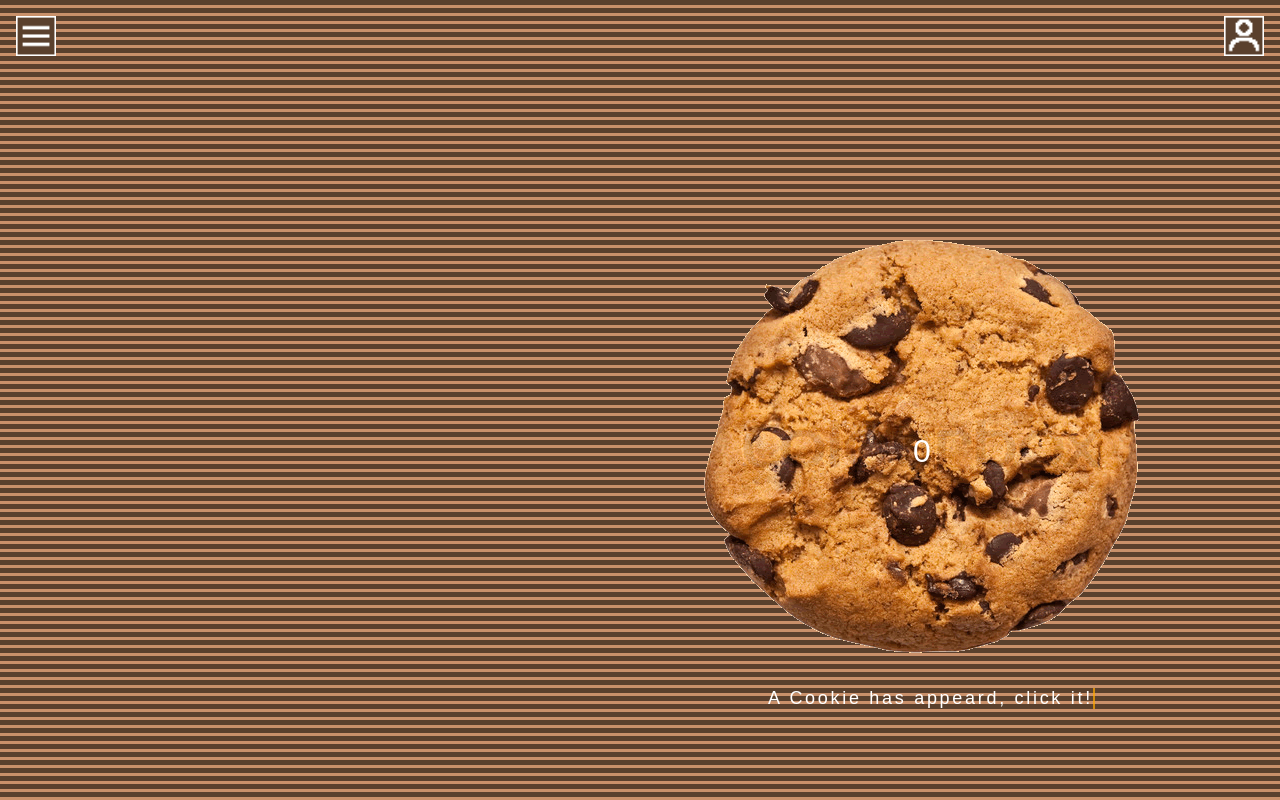
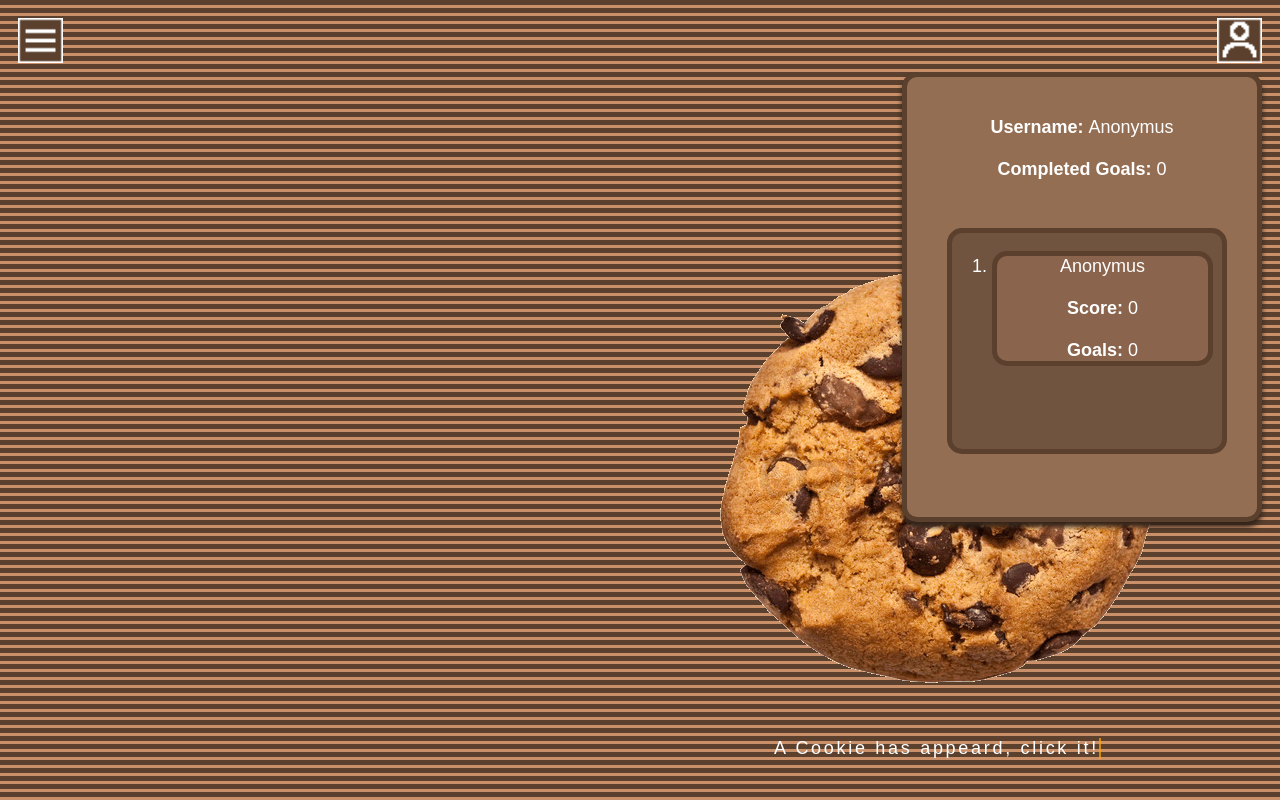
Before and after one commit to DarwinDontCare/WebClicker, a website: page cookie_site.html in a window 1280 px wide. Both pictures are taken after a click on the picture 1244 px from the left and 36 px from the top of the page. Drawn offline with Linux system fonts and the light colour scheme; no server answers.

Commit message:
+scoreboard system in progress and user data tab

```diff
--- a/cookie_site.html
+++ b/cookie_site.html
@@ -10,6 +10,35 @@
 <body>
     <img id="menu_icon" class="menu_icon" src="assets\images\menu-regular-24.png"></img>
     <img id="user_icon" class="user_icon" src="assets\images\user-regular-24.png"></img>
+    <div id="user_info" class="user_info" style="visibility: hidden;">
+        <label>
+            <b>Username: </b>
+        </label>
+        <span id="username_span" class="username_span">Anonymus</span>
+        <br><br>
+        <label>
+            <b>Completed Goals: </b>
+        </label>
+        <span id="goals_span" class="goals_span">0</span>
+        <br><br>
+        <div id="leaderbord_holder" class="leaderbord_holder">
+            <ul id="leaderbord" class="leaderbord">
+                <li id="player" class="player">
+                    <span id="player_name" class="player_name">Anonymus</span>
+                    <br><br>
+                    <label>
+                        <b>Score: </b>
+                    </label>
+                    <span id="player_score" class="player_score">0</span>
+                    <br><br>
+                    <label>
+                        <b>Goals: </b>
+                    </label>
+                    <span id="completed_goals" class="completed_goals">0</span>
+                </li>
+            </ul>
+        </div>
+    </div>
     <div id="sidebar" class="sidebar">
         <span id="menu_text" class="menu_text">Objectives</span>
         <img id="close_menu" class="close_menu" src="assets\images\x-regular-24.png"></img>
@@ -22,7 +51,7 @@
         </div>
     </div>
     <div class="master_container">
-        <div style="position: relative; top: 15rem; min-width: 250px; min-height: 250px; max-width: 436px; left: 44rem;">
+        <div style="position: relative; top: 15rem; min-width: 250px; min-height: 250px; max-width: 436px; left: 40rem;">
             <img src="assets\images\cookie.png" id="cookie" class="cookie" />
             <span id="main_text" class="main_text">A Cookie has appeard, click it!</span>
             <span id="score" class="score">0</span>
@@ -77,6 +106,62 @@
         let close_menu = document.getElementById("close_menu");
         let menu_icon = document.getElementById("menu_icon");
         let main_text = document.getElementById("main_text");
+        let user_icon = document.getElementById("user_icon");
+        let user_info = document.getElementById("user_info");
+
+        let username_span = document.getElementById("username_span");
+        let goals_span = document.getElementById("goals_span");
+
+        function organize_leaderboard() {
+
+            const usersRef = ref(database, 'users');
+
+            get(usersRef)
+            .then((snapshot) => {
+                if (snapshot.exists()) {
+                    const data = snapshot.val();
+                    for (let key in data) {
+                        if (data.hasOwnProperty(key)) {
+                            const item = data[key];
+
+                            add_player_to_leaderboard(item.username, item.score, item.objectives);
+
+                            console.log(item);
+                        }
+                    }
+                } else {
+                    console.log("Nenhum dado encontrado no nó 'score'");
+                }
+            })
+            .catch((error) => {
+                console.error(error);
+            });
+        }
+
+        function add_player_to_leaderboard(player_name, player_scores, player_goals) {
+
+            let newObjective = document.createElement('li');
+            newObjective.className = "player";
+
+            let player_name_span = document.createElement('span');
+            player_name_span.textContent = player_name;
+            player_name_span.className = "player_name";
+
+            let br1 = document.createElement('br');
+
+            let player_scores_span = document.createElement('span');
+            player_scores_span.textContent = "Score: "+player_scores;
+            player_scores_span.className = "player_data_scoreboard";
+
+            let br2 = document.createElement('br');
+
+            let player_goals_span = document.createElement('span');
+            player_goals_span.textContent = "Goals: "+player_goals;
+            player_goals_span.className = "player_data_scoreboard";
+
+            newObjective.appendChild(text_content);
+            document.getElementById("leaderbord").appendChild(newObjective);
+        }
 
         auth.onAuthStateChanged(function(user) {
             get(child(ref(database), "users/" + user.uid))
@@ -85,6 +170,9 @@
                     score = snapshot.val().score;
                     multiplier = snapshot.val().objectives;
                     USERNAME = snapshot.val().username;
+
+                    username_span.textContent = USERNAME;
+                    goals_span.textContent = multiplier;
 
                     score_text.textContent = score;
 
@@ -100,7 +188,6 @@
                                 let element = elements[i];
                                 if (score_cache >= Number.parseInt(element.getAttribute("value")) && !element.classList.contains("completed")) {
                                     element.classList.add("completed");
-                                    let console_text = element.firstChild.textContent + " - completed";
                                 }
                             }
                             if (i == value_m - 1) {
@@ -122,6 +209,7 @@
                 var error_message = error.message;
 
                 alert(error_message);
+                console.log(error_message);
             });
         });
 
@@ -134,7 +222,6 @@
                     };
 
                     update(ref(database, 'users/'+user.uid), postData)
-                    console.log(user.uid);
                 } else {
                     // User not logged in or has just logged out.
                 }
@@ -150,12 +237,13 @@
                     };
 
                     update(ref(database, 'users/'+user.uid), postData)
-                    console.log(user.uid);
                 } else {
                     console.log("no user");
                 }
             });
         }
+
+        organize_leaderboard();
 
         document.onmousemove = getMousePos;
 
@@ -209,6 +297,14 @@
             if (canSendData) update_score();
         }
 
+        function open_user_info() {
+            if (user_info.style.visibility == "hidden") {
+                user_info.style.visibility = "visible";
+            } else {
+                user_info.style.visibility = "hidden";
+            }
+        }
+
         let clickC = event => {
             clickCookie();
         }
@@ -217,6 +313,11 @@
             open_sidebar();
         }
 
+        let openU = event => {
+            open_user_info();
+        }
+
+        user_icon.addEventListener("click", openU);
         cookie.addEventListener("click", clickC);
         close_menu.addEventListener("click", openS);
         menu_icon.addEventListener("click", openS);
--- a/style.css
+++ b/style.css
@@ -6,7 +6,17 @@ body {
     );
 }
 
+* {
+    font-family: "Arial";
+    font-size: large;
+    -webkit-text-fill-color: white;
+}
+
 span {
+    pointer-events: none;
+}
+
+label {
     pointer-events: none;
 }
 
@@ -22,7 +32,7 @@ span {
 
   /* Handle */
   ::-webkit-scrollbar-thumb {
-    background: rgb(112, 73, 47);;
+    background: rgb(112, 73, 47);
   }
 
   /* Handle on hover */
@@ -87,6 +97,17 @@ span {
     list-style-image: url('assets/images/checkbox-regular-24.png');
 }
 
+.leaderbord {
+    list-style-type: decimal;
+}
+
+.player {
+    background-color: rgb(138, 100, 76);
+    border-radius: 15px;
+    border: 5px solid rgb(90, 64, 45);
+    margin-right: 0.5rem;
+}
+
 .content_holder {
     position: relative;
     background: rgb(179, 135, 104);
@@ -98,6 +119,22 @@ span {
     height: 54rem;
     overflow-y: auto;
     overflow-x: hidden;
+}
+
+.leaderbord_holder {
+    position: relative;
+    background: rgb(112, 84, 64);
+    top: 0;
+    left: 0;
+
+    margin-top: 1.5rem;
+    width: 100%;
+    height: 12rem;
+    overflow-y: auto;
+    overflow-x: hidden;
+
+    border-radius: 15px;
+    border: 5px solid rgb(90, 64, 45);
 }
 
 .objective_text {
@@ -157,8 +194,8 @@ span {
 
     -webkit-text-fill-color: white;
 
-    top: 28rem;
-    left: 4rem;
+    top: 26rem;
+    left: 3rem;
 
     overflow: hidden;
     border-right: .15em solid rgba(255, 166, 0, 0.719);
@@ -192,6 +229,31 @@ span {
 
     left: 0;
     bottom: 14rem;
+}
+
+.user_info {
+    position: absolute;
+
+    text-align: center;
+
+    top: 4rem;
+    right: 1rem;
+
+    height: 20rem;
+    width: 15rem;
+
+    background: rgb(148, 110, 83);
+    box-shadow: 0 5px 5px rgb(51, 36, 26);
+
+    border-radius: 15px;
+    border: 5px solid rgb(90, 64, 45);
+
+    z-index: 100;
+
+    overflow: hidden;
+    margin: auto;
+    margin: 20 0 0 450px;
+    padding: 40px;
 }
 
 .cookie_clicked {
```
Also changed, not shown: styles.css (+0 -7 lines).
